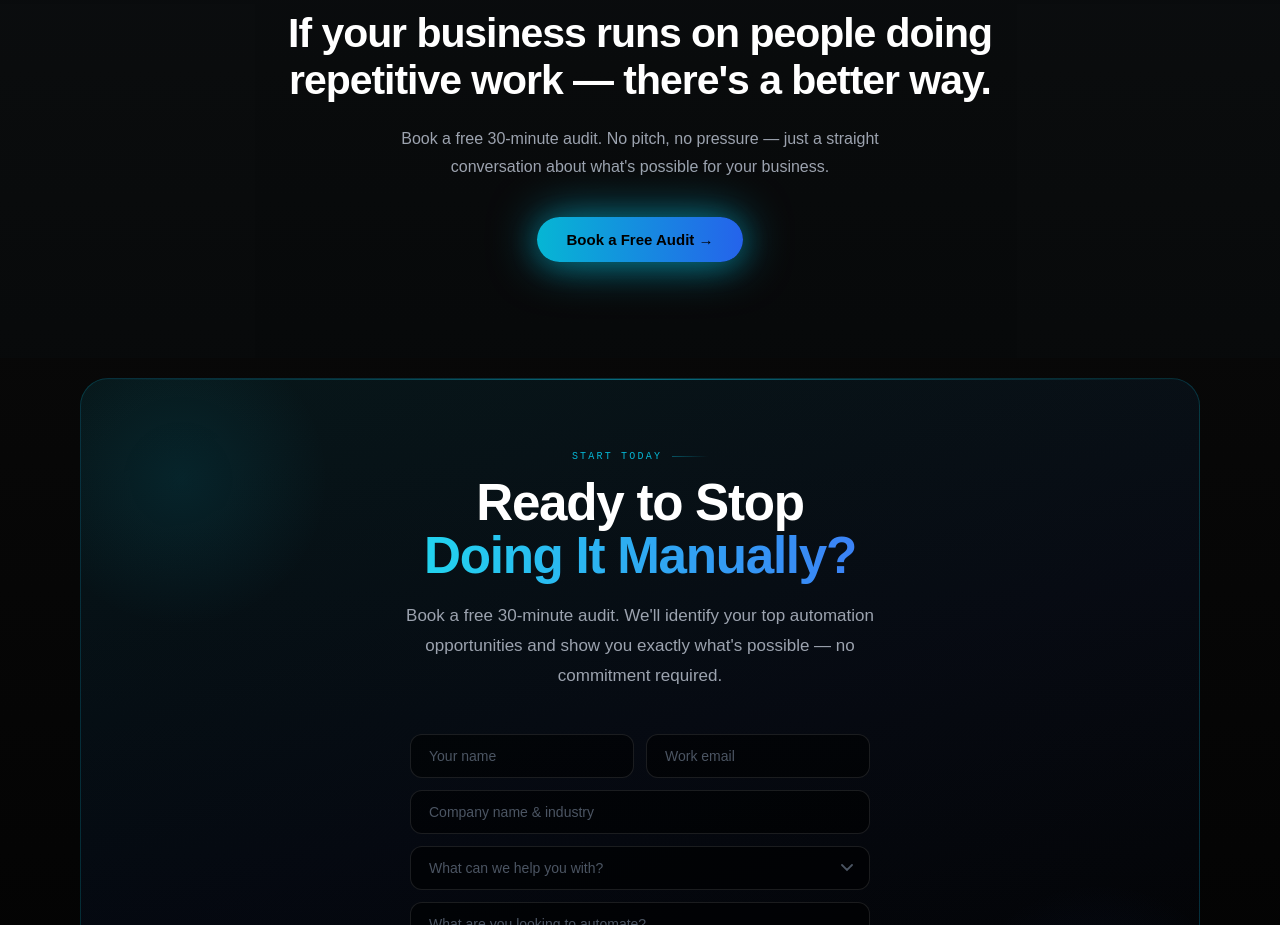
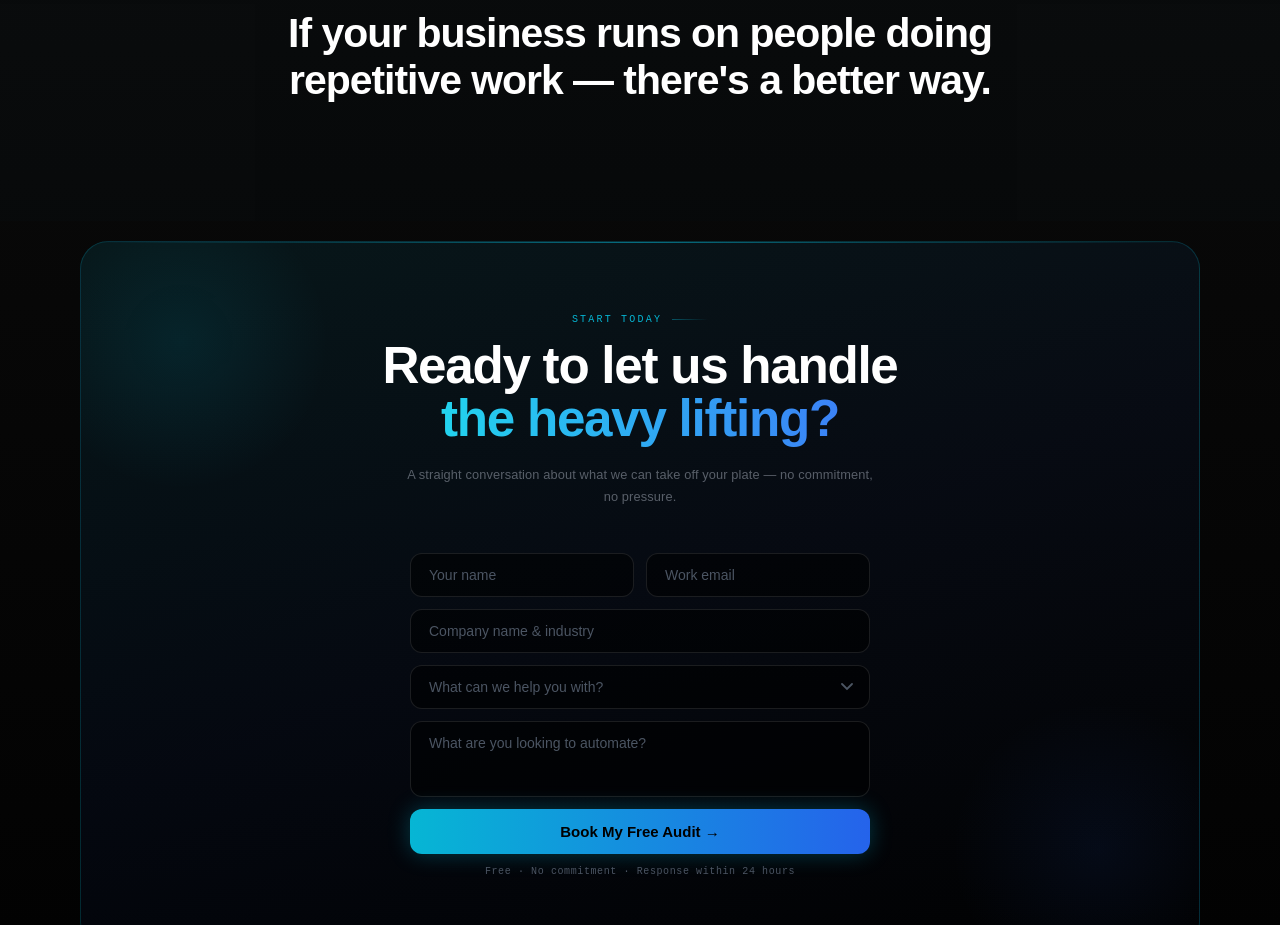
Before and after one commit to MeloPitso/SynexWebsite-Claude, a website: page index.html in a window 1280 px wide. Shown: the part 5140-6065 px from the top of the page. Drawn offline with Linux system fonts and the light colour scheme.

Commit message:
Update mid-page CTA and contact form heading/subtext
Remove paragraph and button below mid-page CTA heading. Update contact
form heading to 'Ready to let us handle the heavy lifting?' and replace
subtext with hint-level copy at reduced opacity.

Co-Authored-By: Claude Sonnet 4.6 <noreply@anthropic.com>

```diff
--- a/index.html
+++ b/index.html
@@ -613,10 +613,6 @@ footer{position:relative;z-index:1;border-top:1px solid rgba(255,255,255,0.07);p
 <div class="final-cta">
   <div class="final-cta-inner">
     <h2 class="final-cta-h reveal">If your business runs on people doing repetitive work — there's a better way.</h2>
-    <p class="final-cta-sub reveal d1">Book a free 30-minute audit. No pitch, no pressure — just a straight conversation about what's possible for your business.</p>
-    <div class="reveal d2">
-      <a href="#contact" class="btn-primary">Book a Free Audit →</a>
-    </div>
   </div>
 </div>
 
@@ -626,8 +622,8 @@ footer{position:relative;z-index:1;border-top:1px solid rgba(255,255,255,0.07);p
     <div class="cta-glow-l"></div>
     <div class="cta-glow-r"></div>
     <div class="sec-label" style="justify-content:center">Start Today</div>
-    <h2 class="cta-h2">Ready to Stop<br/><span class="grad">Doing It Manually?</span></h2>
-    <p class="cta-sub">Book a free 30-minute audit. We'll identify your top automation opportunities and show you exactly what's possible — no commitment required.</p>
+    <h2 class="cta-h2">Ready to let us handle<br/><span class="grad">the heavy lifting?</span></h2>
+    <p class="cta-sub" style="font-size:0.8rem;opacity:0.55;letter-spacing:0.01em">A straight conversation about what we can take off your plate — no commitment, no pressure.</p>
     <form class="form" id="contact-form" onsubmit="handleLeadSubmit(event)">
       <div class="form-row">
         <input class="inp" type="text" id="lead-name" placeholder="Your name" required/>
```
